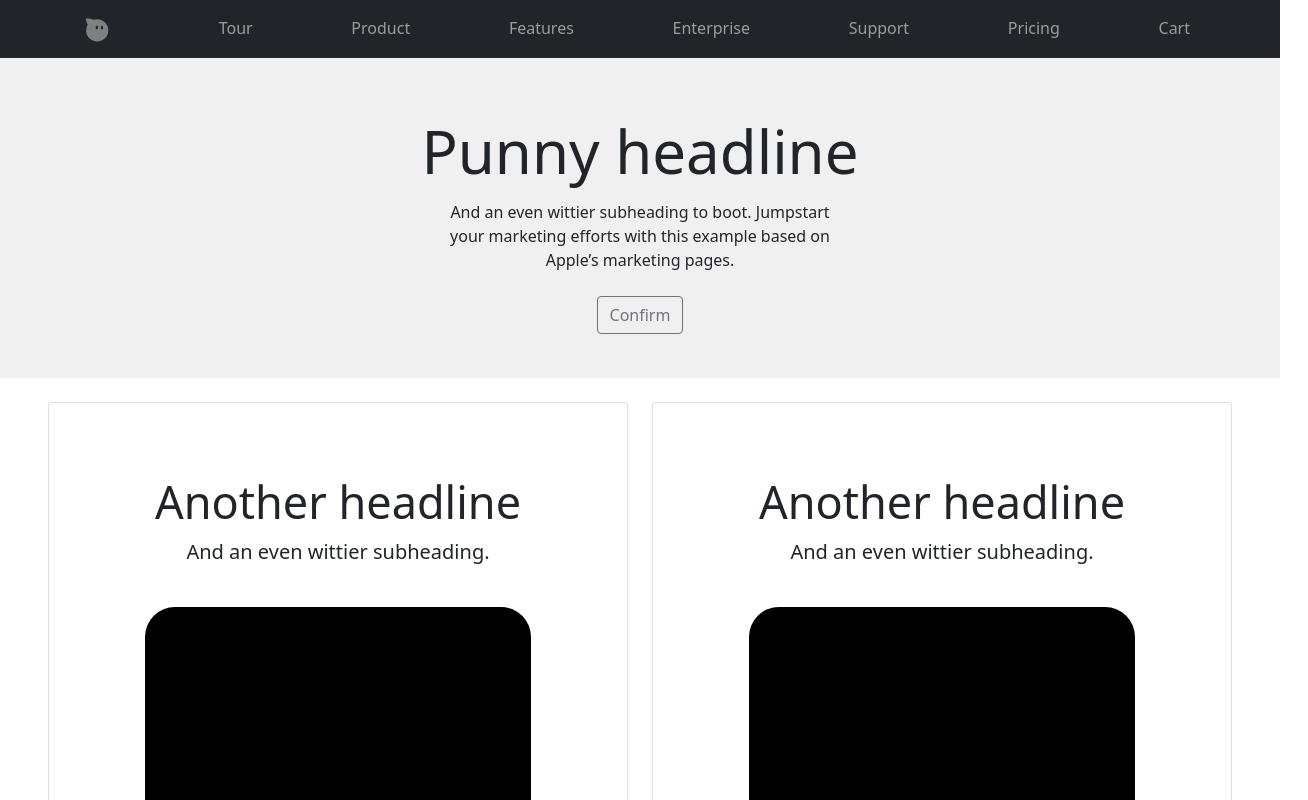
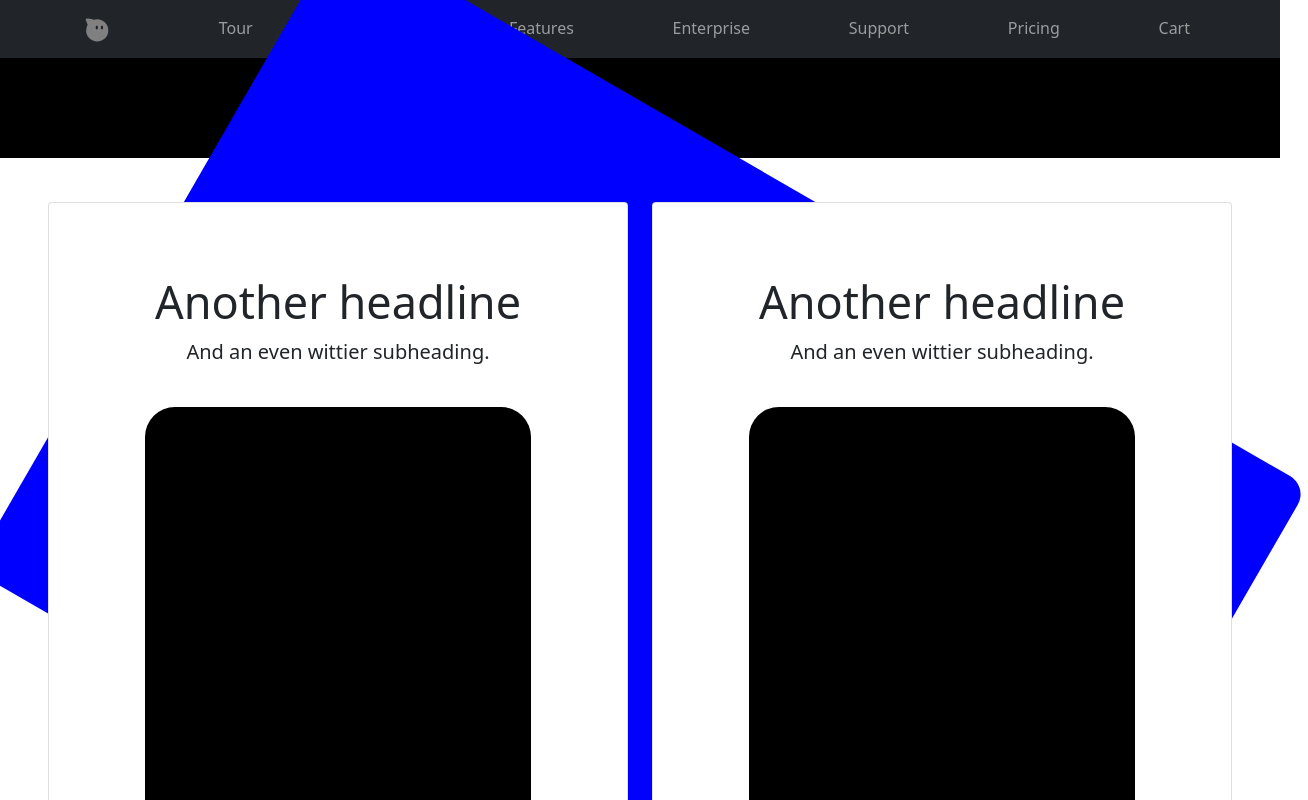
Before and after one commit to Noraluk/react-101, a React (Create React App) app: page / in a window 1280 px wide. Shown: the top 800 px of the page, 1308 px wide, since content can reach past the window. Built offline with nearby package versions, Linux system fonts and the light colour scheme.

Commit message:
:construction: test about box overflow

```diff
--- a/src/App.jsx
+++ b/src/App.jsx
@@ -1,6 +1,9 @@
 import React, { PureComponent } from 'react';
 import Header from '@components/header/header';
 import Footer from '@components/footer/footer';
+import {
+  Container,
+} from 'react-bootstrap';
 import Routes from './routes';
 
 import './App.css';
@@ -10,6 +13,7 @@ class App extends PureComponent {
     return (
       <div>
         <Header />
+        <Container fluid style={{ height: '100px', backgroundColor: 'black' }} />
         <Routes />
         <Footer />
       </div>
--- a/src/components/banner/banner.css
+++ b/src/components/banner/banner.css
@@ -3,9 +3,26 @@
 	display: flex;
 	justify-content: center;
 	align-items: center;
-	height: 40vh;
+	height:65vh;
 }
 
 .Banner-button {
 	border: 0px;
 }
+
+.Phone {
+	position: relative;
+	background-color: blue;
+	width: 400px;
+	height: 740px;
+	transform: rotate(30deg);
+	border-radius: 21px;
+}
+
+.Phone-2 {
+	top: 0%;
+	right: auto;
+	bottom:0%;
+	left: 5%;
+	background-color: white;
+}
--- a/src/components/banner/banner.jsx
+++ b/src/components/banner/banner.jsx
@@ -1,24 +1,36 @@
 import React, { PureComponent } from 'react';
-import { Container, Row, Button } from 'react-bootstrap';
+import {
+  Container,
+} from 'react-bootstrap';
 import './banner.css';
 
 class Banner extends PureComponent {
   render() {
     return (
-      <div>
-        <Container fluid className="Banner">
-          <Row style={{ textAlign: 'center' }}>
-            <p className="my-1" style={{ fontSize: '60px' }}>Punny headline</p>
-            <p className="my-0">And an even wittier subheading to boot. Jumpstart</p>
-            <p className="my-0">your marketing efforts with this example based on</p>
-            <p className="my-0">Apple’s marketing pages.</p>
-            <div>
-              <br />
-              <Button className="Banner-button" variant="outline-secondary" size="mg">Confirm</Button>
-            </div>
-          </Row>
-        </Container>
-      </div>
+    // <div className="Banner px-5">
+    //   {/* <Container fluid className="Banner px-5"> */}
+    //   <Container style={{ height: '100px' }}>
+    //     <Container className="Phone" />
+    //     {/* <Container className="Phone Phone-2" /> */}
+    //   </Container>
+    //   {/* <Row style={{ textAlign: 'center' }}>
+    //     <p className="my-1" style={{ fontSize: '60px' }}>Punny headline</p>
+    //     <p className="my-0">And an even wittier subheading to boot. Jumpstart</p>
+    //     <p className="my-0">your marketing efforts with this example based on</p>
+    //     <p className="my-0">Apple’s marketing pages.</p>
+    //     <div>
+    //       <br />
+    //       <Button className="Banner-button" variant="outline-secondary"
+    // size="mg">Confirm</Button>
+    //     </div>
+    //   </Row> */}
+    //   {/* </Container> */}
+
+      // </div>
+      <Container style={{ height: '20px' }}>
+        <Container className="Phone" />
+        {/* <Container className="Phone Phone-2" /> */}
+      </Container>
     );
   }
 }
```
